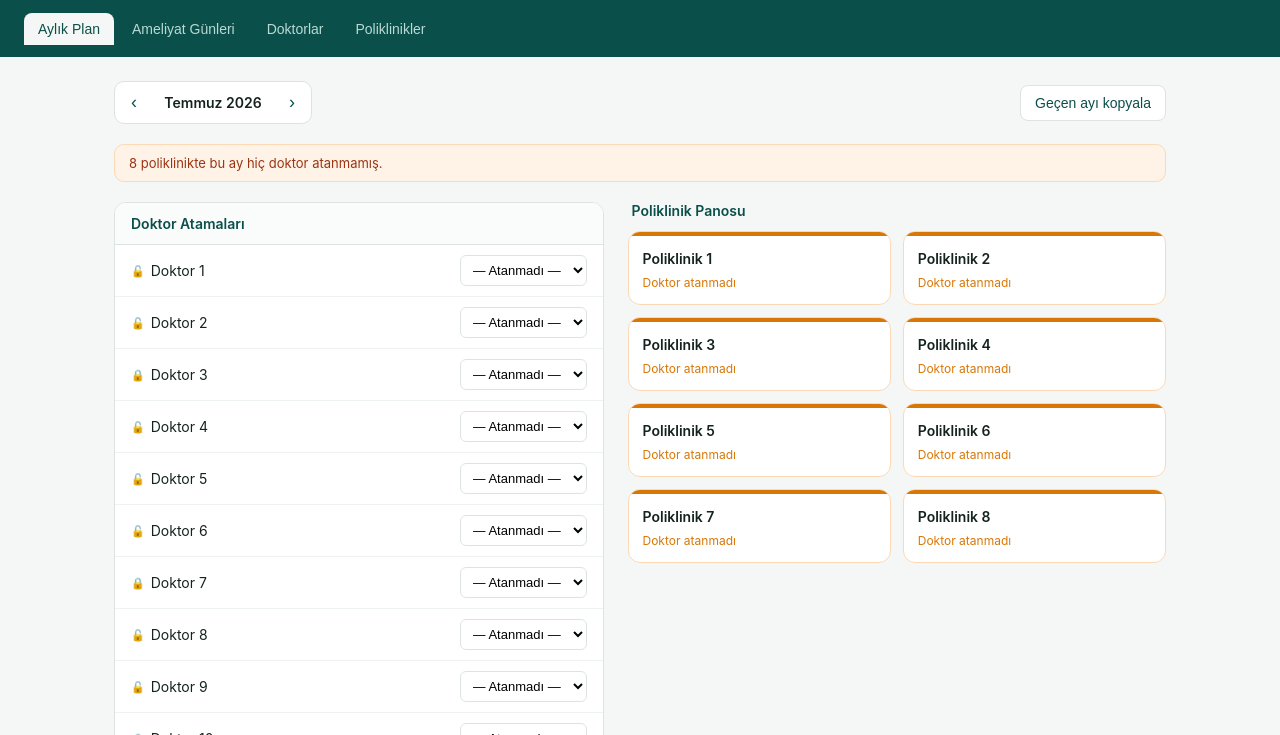
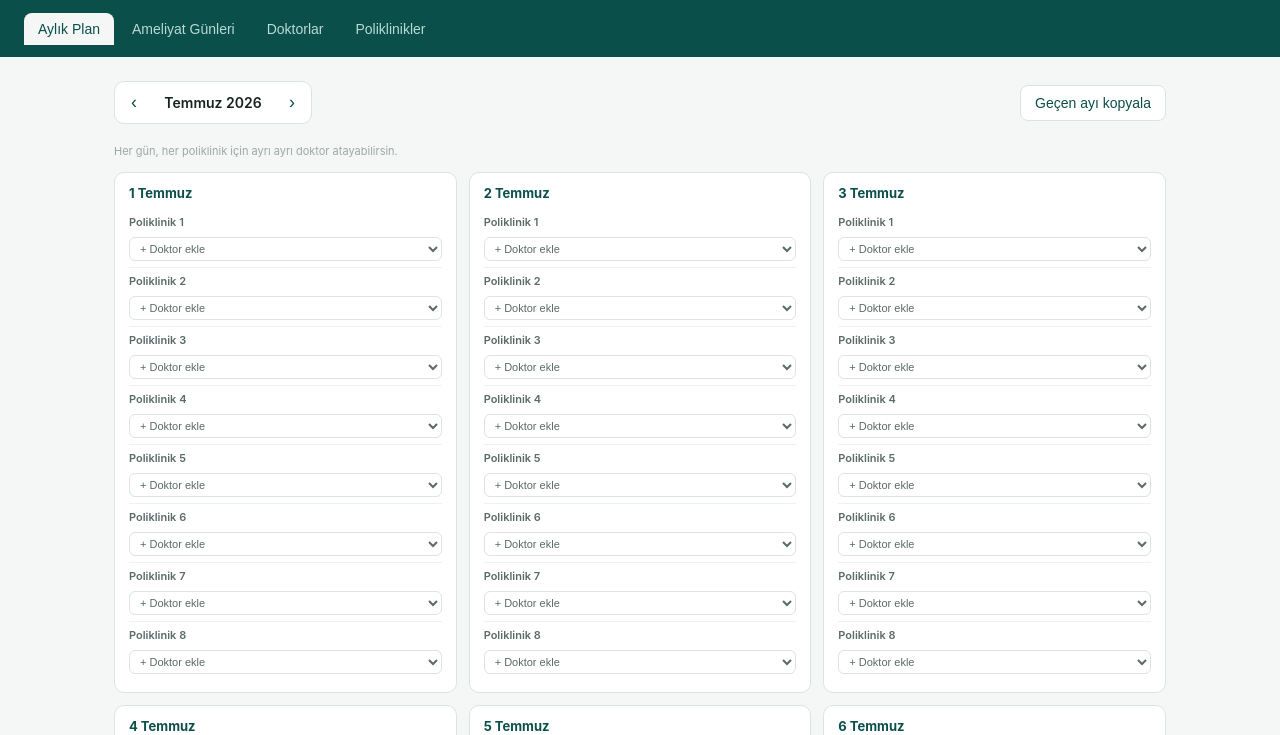
Before and after one commit to HuseyinMertBingol/poliklinik.github.io, a plain HTML site: page index.html in a window 1280 px wide. Shown: the part 65-800 px from the top of the page. Drawn offline with Linux system fonts and the light colour scheme.

Commit message:
Add files via upload

```diff
--- a/index.html
+++ b/index.html
@@ -39,19 +39,8 @@
       <button id="copyPrevBtn" class="btn btn-outline">Geçen ayı kopyala</button>
     </div>
 
-    <div id="emptyWarning" class="warning-box" hidden></div>
-
-    <div class="board-grid">
-      <div class="panel">
-        <div class="panel-header">Doktor Atamaları</div>
-        <div id="doctorAssignList" class="assign-list"></div>
-      </div>
-
-      <div>
-        <h2 class="section-title">Poliklinik Panosu</h2>
-        <div id="polyBoard" class="poly-board"></div>
-      </div>
-    </div>
+    <p class="eligible-hint" style="margin-bottom:14px;">Her gün, her poliklinik için ayrı ayrı doktor atayabilirsin.</p>
+    <div id="assignCalendar" class="assign-grid"></div>
   </section>
 
   <!-- AMELİYAT GÜNLERİ -->
--- a/script.js
+++ b/script.js
@@ -20,6 +20,11 @@ function monthLabel(key) {
   return `${AY_ADLARI[m - 1]} ${y}`;
 }
 
+function daysInMonth(key) {
+  const [y, m] = key.split("-").map(Number);
+  return new Date(y, m, 0).getDate();
+}
+
 function seedData() {
   const polyclinics = Array.from({ length: 8 }, (_, i) => ({
     id: `p${i + 1}`,
@@ -36,11 +41,6 @@ function seedData() {
   return { doctors, polyclinics, assignments: {}, surgeryDays: {} };
 }
 
-function daysInMonth(key) {
-  const [y, m] = key.split("-").map(Number);
-  return new Date(y, m, 0).getDate();
-}
-
 // ---------- Veri yükle / kaydet ----------
 function loadData() {
   try {
@@ -48,6 +48,17 @@ function loadData() {
     if (raw) {
       const parsed = JSON.parse(raw);
       if (!parsed.surgeryDays) parsed.surgeryDays = {};
+      if (!parsed.assignments) parsed.assignments = {};
+      // Eski format kontrolü: assignments[ay][doktorId] = "p1" (düz string) ise
+      // yeni format (gün > poliklinik > [doktorId,...]) ile uyumsuz, temizle.
+      let isOldFormat = false;
+      for (const mk in parsed.assignments) {
+        const ma = parsed.assignments[mk];
+        for (const k in ma) {
+          if (typeof ma[k] === "string") isOldFormat = true;
+        }
+      }
+      if (isOldFormat) parsed.assignments = {};
       return parsed;
     }
   } catch (e) {
@@ -81,7 +92,7 @@ document.querySelectorAll(".tab-btn").forEach((btn) => {
   });
 });
 
-// ---------- Ay navigasyonu ----------
+// ---------- Aylık Plan ay navigasyonu ----------
 document.getElementById("prevMonth").addEventListener("click", () => {
   currentMonth = shiftMonth(currentMonth, -1);
   renderBoard();
@@ -94,7 +105,7 @@ document.getElementById("copyPrevBtn").addEventListener("click", () => {
   const prevKey = shiftMonth(currentMonth, -1);
   const prev = data.assignments[prevKey];
   if (!prev) return;
-  data.assignments[currentMonth] = { ...prev };
+  data.assignments[currentMonth] = JSON.parse(JSON.stringify(prev));
   save();
   renderBoard();
 });
@@ -144,112 +155,98 @@ function addPoly() {
   renderBoard();
 }
 
-// ---------- Render: Aylık Plan ----------
+// ---------- Render: Aylık Plan (gün x poliklinik) ----------
 function renderBoard() {
   document.getElementById("monthLabel").textContent = monthLabel(currentMonth);
-  const monthAssignments = data.assignments[currentMonth] || {};
+  const gridEl = document.getElementById("assignCalendar");
+  gridEl.innerHTML = "";
 
-  // Doktor atama listesi
-  const listEl = document.getElementById("doctorAssignList");
-  listEl.innerHTML = "";
+  if (!data.assignments[currentMonth]) data.assignments[currentMonth] = {};
+  const monthData = data.assignments[currentMonth];
+  const total = daysInMonth(currentMonth);
+  const ayAdi = monthLabel(currentMonth).split(" ")[0];
 
-  if (data.doctors.length === 0) {
-    listEl.innerHTML = `<p style="padding:24px;text-align:center;color:var(--text-faint);font-size:14px;">
-      Henüz doktor eklenmedi. "Doktorlar" sekmesinden ekleyebilirsin.</p>`;
+  if (data.polyclinics.length === 0) {
+    gridEl.innerHTML = `<p style="padding:24px;text-align:center;color:var(--text-faint);font-size:14px;">
+      Henüz poliklinik eklenmedi. "Poliklinikler" sekmesinden ekleyebilirsin.</p>`;
+    return;
   }
 
-  data.doctors.forEach((doc) => {
-    const restricted = doc.eligible.length > 0;
-    const options = restricted
-      ? data.polyclinics.filter((p) => doc.eligible.includes(p.id))
-      : data.polyclinics;
+  for (let day = 1; day <= total; day++) {
+    if (!monthData[String(day)]) monthData[String(day)] = {};
+    const dayData = monthData[String(day)];
+
+    const card = document.createElement("div");
+    card.className = "assign-day";
+
+    const num = document.createElement("p");
+    num.className = "assign-day-num";
+    num.textContent = `${day} ${ayAdi}`;
+    card.appendChild(num);
+
+    data.polyclinics.forEach((poly) => {
+      const assignedIds = dayData[poly.id] || [];
 
       const row = document.createElement("div");
-    row.className = "assign-row";
+      row.className = "assign-poly-row";
 
-    const nameSpan = document.createElement("div");
-    nameSpan.className = "doc-name";
-    nameSpan.innerHTML = `<span class="${restricted ? "lock-icon" : "unlock-icon"}">${restricted ? "&#128274;" : "&#128275;"}</span> ${escapeHtml(doc.name)}`;
+      const label = document.createElement("p");
+      label.className = "assign-poly-name";
+      label.textContent = poly.name;
+      row.appendChild(label);
+
+      const chips = document.createElement("div");
+      chips.className = "assign-chips";
+      assignedIds.forEach((docId) => {
+        const doc = data.doctors.find((d) => d.id === docId);
+        if (!doc) return;
+        const chip = document.createElement("span");
+        chip.className = "assign-chip";
+        const nameSpan = document.createElement("span");
+        nameSpan.textContent = doc.name;
+        const rm = document.createElement("button");
+        rm.innerHTML = "&#10005;";
+        rm.addEventListener("click", () => {
+          dayData[poly.id] = assignedIds.filter((id) => id !== docId);
+          save();
+          renderBoard();
+        });
+        chip.appendChild(nameSpan);
+        chip.appendChild(rm);
+        chips.appendChild(chip);
+      });
+      row.appendChild(chips);
 
       const select = document.createElement("select");
-    const noneOpt = document.createElement("option");
-    noneOpt.value = "";
-    noneOpt.textContent = "— Atanmadı —";
-    select.appendChild(noneOpt);
-    options.forEach((p) => {
+      const defOpt = document.createElement("option");
+      defOpt.value = "";
+      defOpt.textContent = "+ Doktor ekle";
+      select.appendChild(defOpt);
+      data.doctors
+        .filter((d) => {
+          if (assignedIds.includes(d.id)) return false;
+          if (d.eligible.length === 0) return true;
+          return d.eligible.includes(poly.id);
+        })
+        .forEach((d) => {
           const opt = document.createElement("option");
-      opt.value = p.id;
-      opt.textContent = p.name;
-      if (monthAssignments[doc.id] === p.id) opt.selected = true;
+          opt.value = d.id;
+          opt.textContent = d.name;
           select.appendChild(opt);
         });
       select.addEventListener("change", () => {
-      const ma = data.assignments[currentMonth] || {};
-      if (select.value) {
-        ma[doc.id] = select.value;
-      } else {
-        delete ma[doc.id];
-      }
-      data.assignments[currentMonth] = ma;
+        if (!select.value) return;
+        const cur = dayData[poly.id] || [];
+        dayData[poly.id] = [...cur, select.value];
         save();
         renderBoard();
       });
+      row.appendChild(select);
 
-    row.appendChild(nameSpan);
-    row.appendChild(select);
-    listEl.appendChild(row);
+      card.appendChild(row);
     });
 
-  // Poliklinik panosu
-  const boardEl = document.getElementById("polyBoard");
-  boardEl.innerHTML = "";
-  let emptyCount = 0;
-
-  data.polyclinics.forEach((p) => {
-    const assignedDocs = data.doctors.filter((d) => monthAssignments[d.id] === p.id);
-    const isEmpty = assignedDocs.length === 0;
-    if (isEmpty) emptyCount++;
-
-    const card = document.createElement("div");
-    card.className = "poly-card" + (isEmpty ? " empty" : "");
-
-    const bar = document.createElement("div");
-    bar.className = "poly-card-bar";
-
-    const body = document.createElement("div");
-    body.className = "poly-card-body";
-
-    const nameEl = document.createElement("p");
-    nameEl.className = "poly-card-name";
-    nameEl.textContent = p.name;
-    body.appendChild(nameEl);
-
-    if (assignedDocs.length > 0) {
-      const ul = document.createElement("ul");
-      assignedDocs.forEach((d) => {
-        const li = document.createElement("li");
-        li.textContent = d.name;
-        ul.appendChild(li);
-      });
-      body.appendChild(ul);
-    } else {
-      const p2 = document.createElement("p");
-      p2.className = "poly-empty-text";
-      p2.textContent = "Doktor atanmadı";
-      body.appendChild(p2);
-    }
-
-    card.appendChild(bar);
-    card.appendChild(body);
-    boardEl.appendChild(card);
-  });
-
-  const warnEl = document.getElementById("emptyWarning");
-  if (emptyCount > 0) {
-    warnEl.hidden = false;
-    warnEl.textContent = `${emptyCount} poliklinikte bu ay hiç doktor atanmamış.`;
-  } else {
-    warnEl.hidden = true;
+    gridEl.appendChild(card);
   }
 }
 
@@ -262,6 +259,7 @@ function renderSurgery() {
   if (!data.surgeryDays[surgeryMonth]) data.surgeryDays[surgeryMonth] = {};
   const monthData = data.surgeryDays[surgeryMonth];
   const total = daysInMonth(surgeryMonth);
+  const ayAdi = monthLabel(surgeryMonth).split(" ")[0];
 
   for (let day = 1; day <= total; day++) {
     const dayIds = monthData[String(day)] || [];
@@ -270,7 +268,7 @@ function renderSurgery() {
 
     const num = document.createElement("p");
     num.className = "surgery-day-num";
-    num.textContent = `${day} ${monthLabel(surgeryMonth).split(" ")[0]}`;
+    num.textContent = `${day} ${ayAdi}`;
     cell.appendChild(num);
 
     const chips = document.createElement("div");
@@ -349,7 +347,13 @@ function renderDoctors() {
     delBtn.title = "Doktoru sil";
     delBtn.addEventListener("click", () => {
       data.doctors = data.doctors.filter((d) => d.id !== doc.id);
-      Object.values(data.assignments).forEach((ma) => delete ma[doc.id]);
+      Object.values(data.assignments).forEach((monthData) => {
+        Object.values(monthData).forEach((dayData) => {
+          Object.keys(dayData).forEach((polyId) => {
+            dayData[polyId] = dayData[polyId].filter((id) => id !== doc.id);
+          });
+        });
+      });
       Object.values(data.surgeryDays).forEach((monthData) => {
         Object.keys(monthData).forEach((day) => {
           monthData[day] = monthData[day].filter((id) => id !== doc.id);
@@ -422,9 +426,9 @@ function renderPolyclinics() {
       data.doctors.forEach((d) => {
         d.eligible = d.eligible.filter((x) => x !== p.id);
       });
-      Object.values(data.assignments).forEach((ma) => {
-        Object.keys(ma).forEach((docId) => {
-          if (ma[docId] === p.id) delete ma[docId];
+      Object.values(data.assignments).forEach((monthData) => {
+        Object.values(monthData).forEach((dayData) => {
+          delete dayData[p.id];
         });
       });
       save();
@@ -439,12 +443,6 @@ function renderPolyclinics() {
   });
 }
 
-function escapeHtml(str) {
-  const div = document.createElement("div");
-  div.textContent = str;
-  return div.innerHTML;
-}
-
 // ---------- Başlangıç ----------
 renderBoard();
 renderSurgery();
--- a/style.css
+++ b/style.css
@@ -298,6 +298,88 @@ body {
   margin: 0;
 }
 
+/* ---------- Aylık Plan (gün x poliklinik ızgarası) ---------- */
+.assign-grid {
+  display: grid;
+  grid-template-columns: repeat(auto-fill, minmax(270px, 1fr));
+  gap: 12px;
+}
+
+.assign-day {
+  background: var(--surface);
+  border: 1px solid var(--border);
+  border-radius: 10px;
+  padding: 12px 14px;
+}
+
+.assign-day-num {
+  font-size: 13px;
+  font-weight: 700;
+  color: var(--primary);
+  margin: 0 0 8px;
+}
+
+.assign-poly-row {
+  padding: 6px 0;
+  border-top: 1px solid #EEF2F1;
+}
+
+.assign-poly-row:first-of-type { border-top: none; }
+
+.assign-poly-name {
+  font-size: 11px;
+  font-weight: 600;
+  color: var(--text-muted);
+  margin: 0 0 4px;
+}
+
+.assign-chips {
+  display: flex;
+  flex-wrap: wrap;
+  gap: 4px;
+  margin-bottom: 4px;
+}
+
+.assign-chip {
+  display: inline-flex;
+  align-items: center;
+  gap: 4px;
+  font-size: 11px;
+  background: var(--primary);
+  color: #fff;
+  border-radius: 999px;
+  padding: 3px 6px 3px 9px;
+  max-width: 100%;
+}
+
+.assign-chip span {
+  overflow: hidden;
+  text-overflow: ellipsis;
+  white-space: nowrap;
+}
+
+.assign-chip button {
+  background: none;
+  border: none;
+  color: #fff;
+  cursor: pointer;
+  font-size: 10px;
+  padding: 0 2px;
+  line-height: 1;
+  opacity: 0.85;
+}
+.assign-chip button:hover { opacity: 1; }
+
+.assign-poly-row select {
+  width: 100%;
+  font-size: 11px;
+  border: 1px solid var(--border);
+  border-radius: 6px;
+  padding: 4px 6px;
+  background: #fff;
+  color: var(--text-muted);
+}
+
 /* ---------- Ameliyat Günleri ---------- */
 .surgery-grid {
   display: grid;
```
Lines whose indentation alone changed are shown as unchanged.
